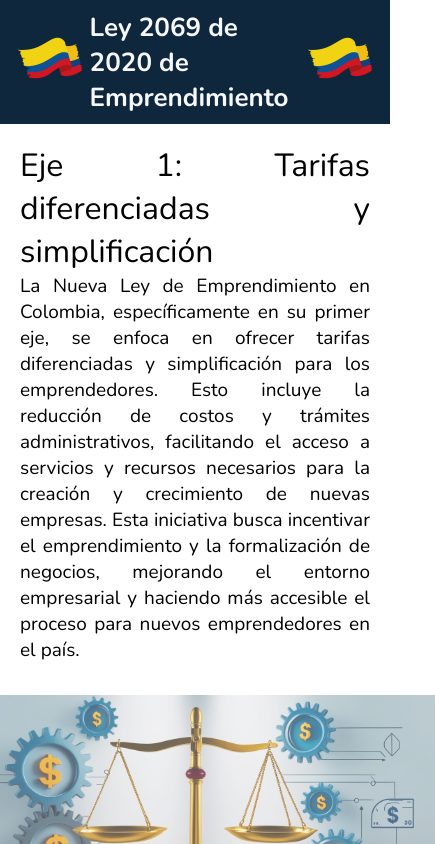
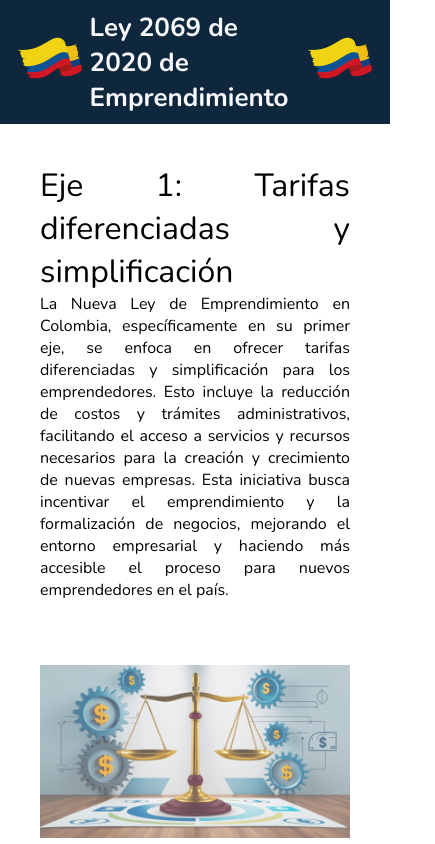
Before and after one commit to Maketa88/Enprenderismo, a React (Vite) app: page / in a window 390 px wide. Shown: the top 844 px of the page, 435 px wide, since content can reach past the window. Built offline with nearby package versions, Linux system fonts and the light colour scheme.

Commit message:
Update vision.css

```diff
--- a/src/Layouts/Company/vision.css
+++ b/src/Layouts/Company/vision.css
@@ -1,9 +1,9 @@
 .Imagen {
-  max-width: 30rem;
+  width: 100%; /* Aseguramos que la imagen nunca crezca más allá de su contenedor */
+  max-width: 40%; /* Limitar el tamaño máximo */
   opacity: 0.7;
   transition: transform 0.3s ease, box-shadow 0.3s ease, opacity 0.3s ease,
-    filter 0.3s ease; /* Aplicar transición a todos los cambios de estado */
-
+    filter 0.3s ease;
 }
 
 .Imagen:hover {
@@ -15,25 +15,26 @@
 
 .countero {
   display: flex;
+  justify-content: center;
   text-align: justify;
-  justify-content: center;
+  align-items: center;
   flex-wrap: wrap;
-  padding: 20px;
-  gap: 2rem;
+  padding: 40px;
+  gap: 4rem;
   border-bottom: 1px dotted #b0b0b0;
-
-
 }
 
 .mision {
   display: flex;
   flex-direction: column;
+  width: 100%;
+  max-width: 50%; /* Limita el tamaño en pantallas más grandes */
+}
 
-  max-width: 45rem;
+p {
+  font-size: clamp(16px, 2.5vw, 19px); /* Ajuste responsivo del texto */
 }
-p {
-  font-size: 19px;
-}
+
 p,
 h1 {
   font-family: "Nunito", sans-serif;
@@ -41,3 +42,18 @@ h1 {
   font-style: normal;
   font-weight: 400;
 }
+
+/* Media query para pantallas más pequeñas */
+@media (max-width: 768px) {
+  .Imagen {
+    max-width: 100%; /* Ajustamos las imágenes al 100% en pantallas pequeñas */
+  }
+
+  .mision {
+    max-width: 100%; /* Elimina la restricción de ancho en pantallas pequeñas */
+  }
+
+  p {
+    font-size: 16px; /* Aseguramos un tamaño de fuente más pequeño en pantallas pequeñas */
+  }
+}
```
